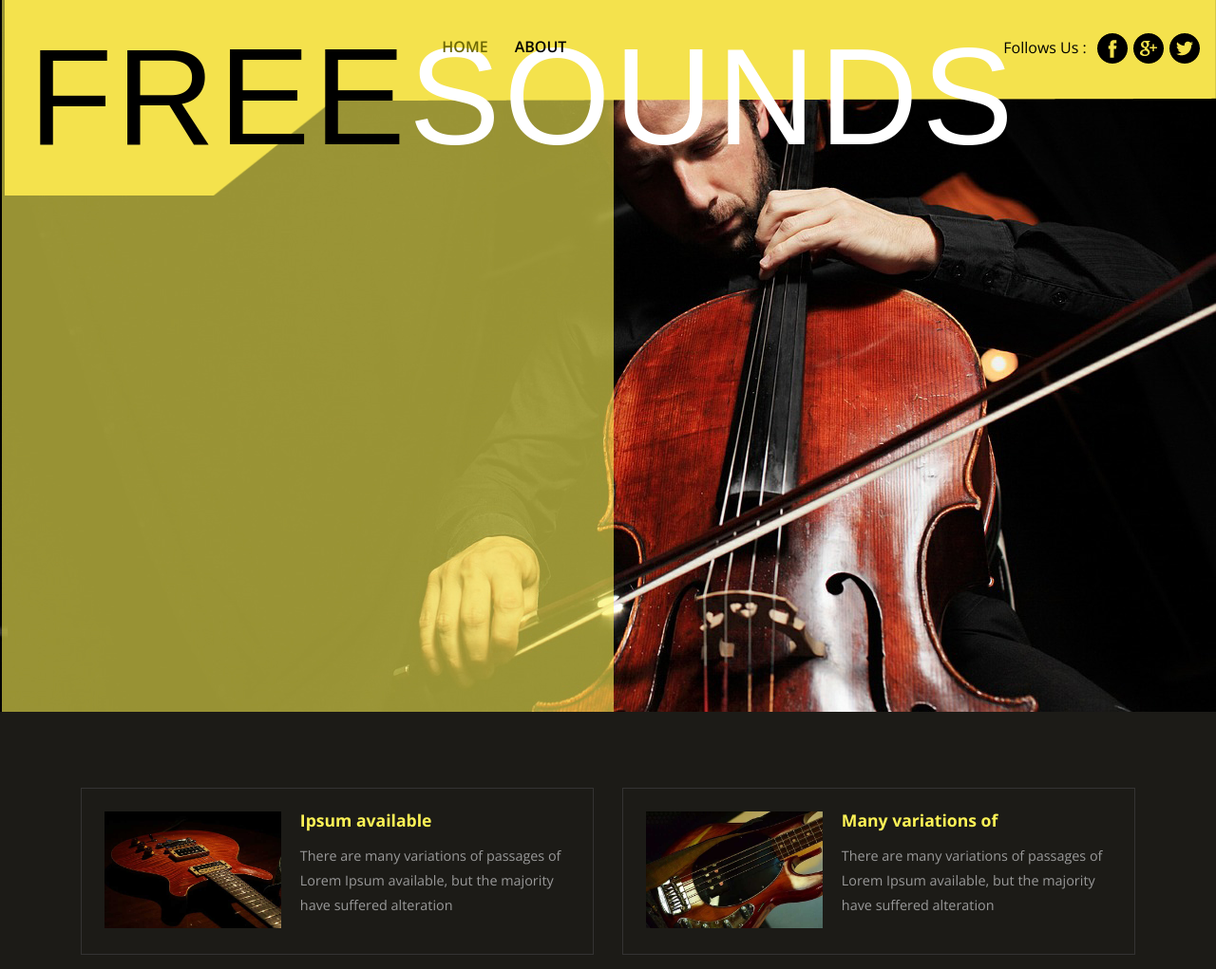
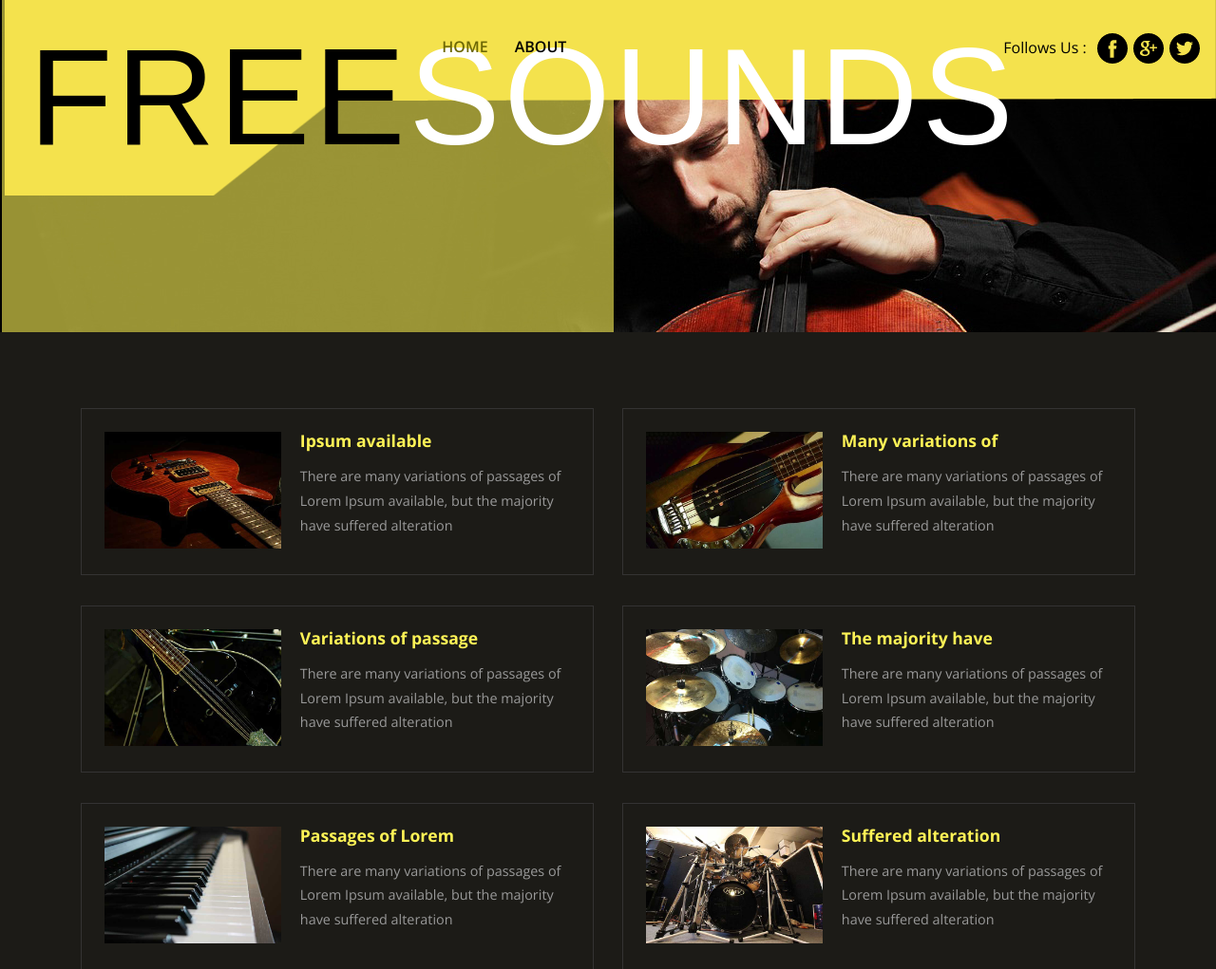
Before and after one commit to gambastian/2016-II-FreeSounds, a Django app: page / in a window 1280 px wide. Shown: the top 1021 px of the page at 95% size. Run offline with Django 3.2, Linux system fonts and the light colour scheme; some libraries are stand-ins or nearby versions; some web fonts are replaced.

Commit message:
ajuste del banner

```diff
--- a/api/templates/index.html
+++ b/api/templates/index.html
@@ -30,7 +30,7 @@ Smartphone Compatible web template, free webdesigns for Nokia, Samsung, LG, Sony
 </head>
 <body>
 <!--banner-->
-<div class="banner" id="home">
+<div class="banner-1" id="home">
     <div class="header-top">
         <div class="header-bottom">
             <div class="fixed-header">
```
